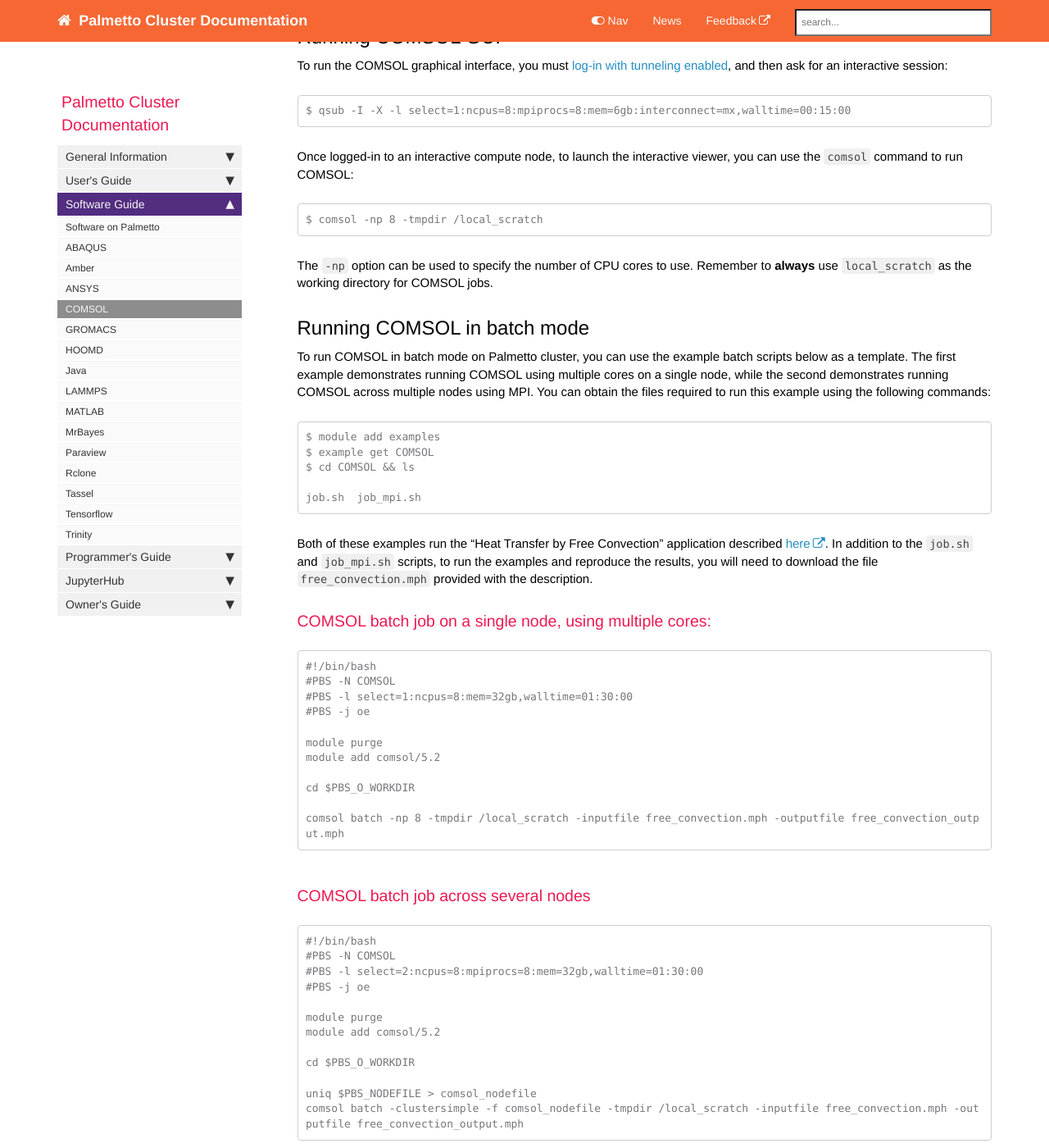
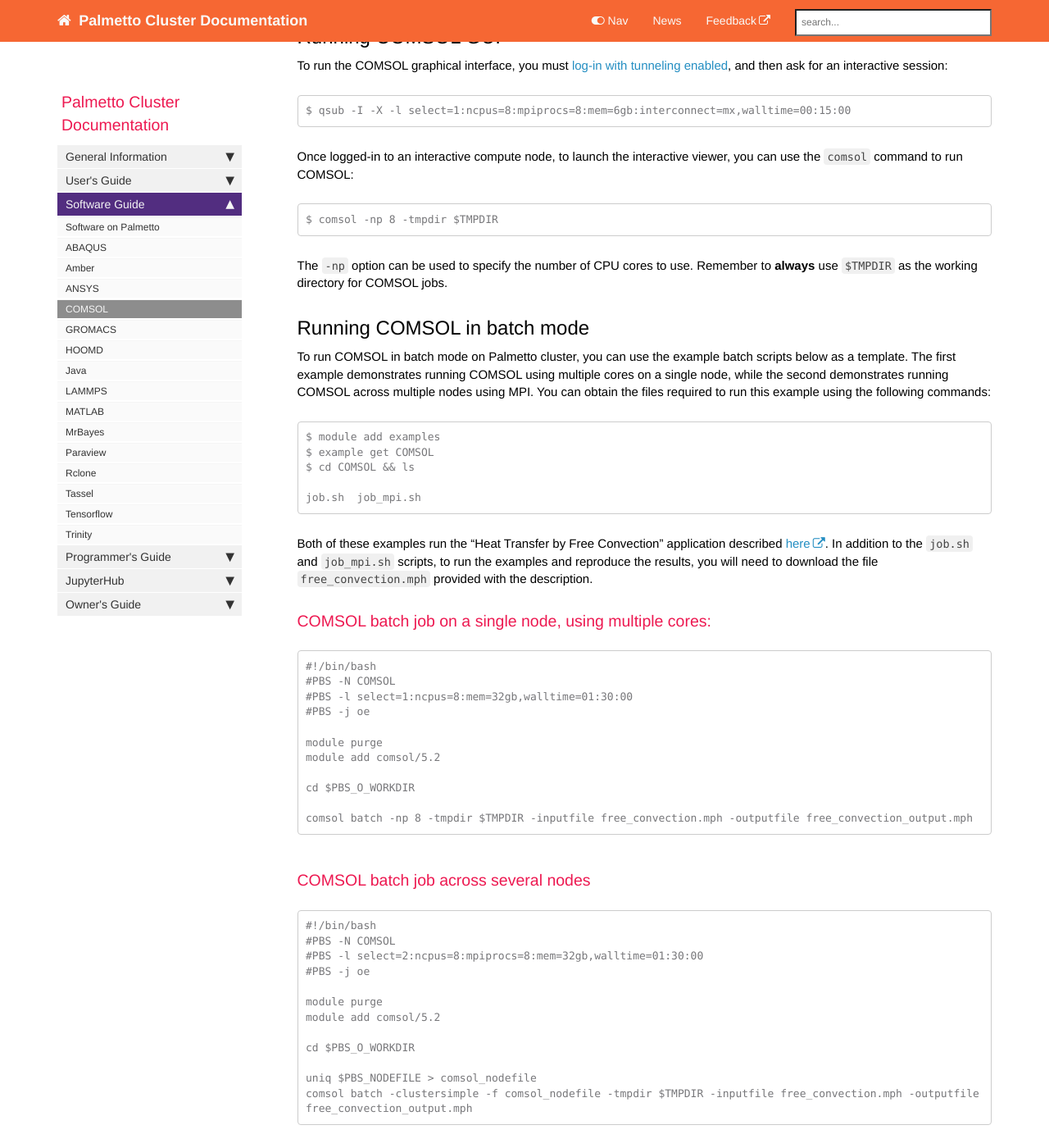
Before and after one commit to clemsonciti/palmetto-documentation, a Jekyll site: the page built from pages/documentation/software_comsol.md, in a window 1280 px wide and 1400 px high, scrolled down 586 px. Shown: the whole window at 82% size. Built offline with Jekyll 4.4.1, drawn with Linux system fonts in a browser that asks for light colours; nearby versions of some CDN libraries; comment, search, counter and statistics services are not loaded.

Commit message:
Change /local_scratch to $TMPDIR in COMSOL page

```diff
--- a/pages/documentation/software_comsol.md
+++ b/pages/documentation/software_comsol.md
@@ -36,12 +36,12 @@
 you can use the `comsol` command to run COMSOL:
 
 ~~~
-$ comsol -np 8 -tmpdir /local_scratch
+$ comsol -np 8 -tmpdir $TMPDIR
 ~~~
 
 The `-np` option can be used to specify the number of
 CPU cores to use.
-Remember to **always** use `local_scratch` as
+Remember to **always** use `$TMPDIR` as
 the working directory for COMSOL jobs.
 
 ## Running COMSOL in batch mode
@@ -83,7 +83,7 @@
 
 cd $PBS_O_WORKDIR
 
-comsol batch -np 8 -tmpdir /local_scratch -inputfile free_convection.mph -outputfile free_convection_output.mph
+comsol batch -np 8 -tmpdir $TMPDIR -inputfile free_convection.mph -outputfile free_convection_output.mph
 ~~~
 
 ### COMSOL batch job across several nodes
@@ -100,5 +100,5 @@
 cd $PBS_O_WORKDIR
 
 uniq $PBS_NODEFILE > comsol_nodefile
-comsol batch -clustersimple -f comsol_nodefile -tmpdir /local_scratch -inputfile free_convection.mph -outputfile free_convection_output.mph
+comsol batch -clustersimple -f comsol_nodefile -tmpdir $TMPDIR -inputfile free_convection.mph -outputfile free_convection_output.mph
 ~~~
```
